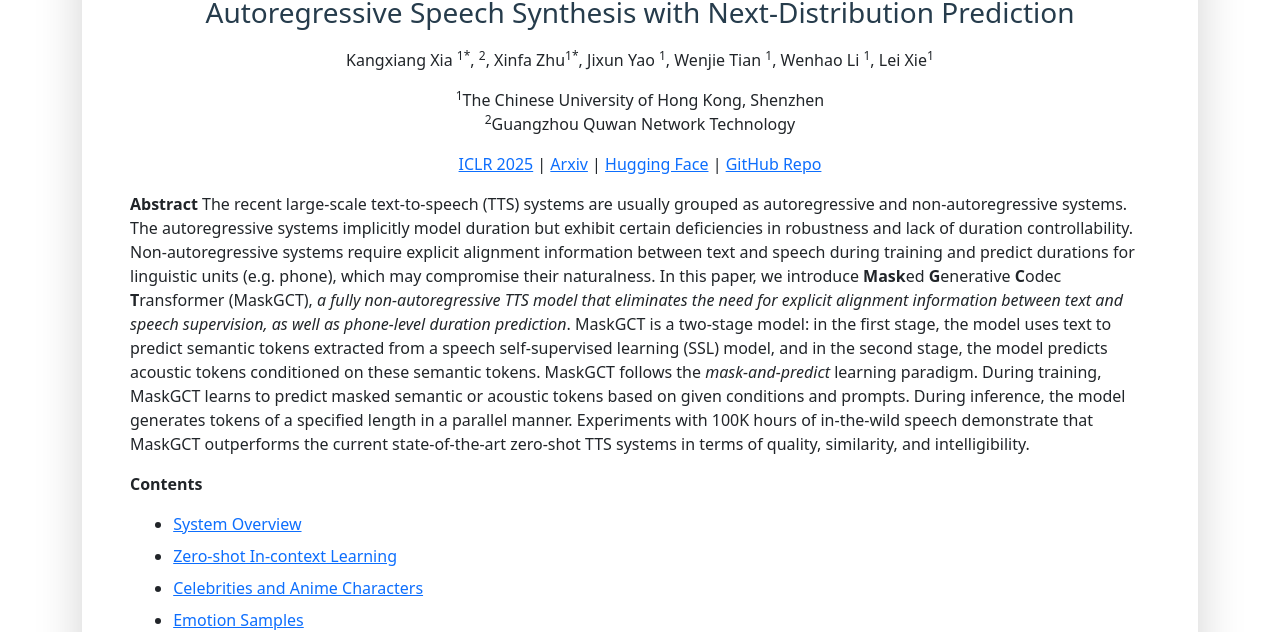
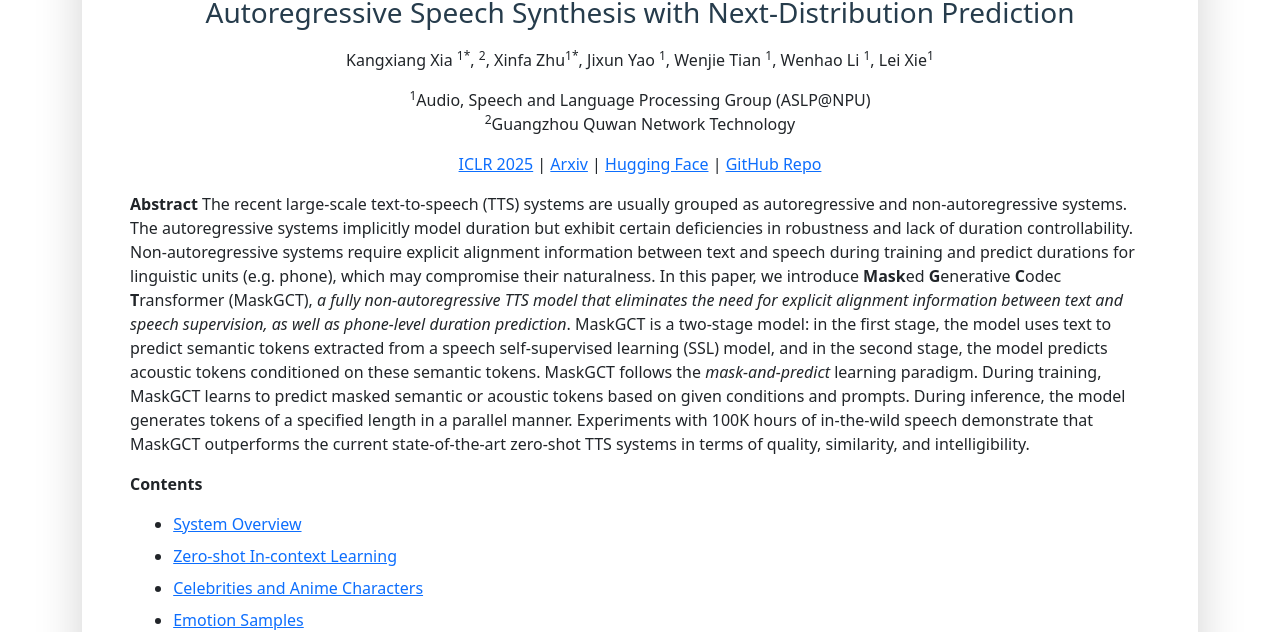
Before and after one commit to Supernova-Neko/KAll-E_demo, a plain HTML site: page index.html in a window 1280 px wide. Shown: the part 172-804 px from the top of the page. Drawn offline with Linux system fonts and the light colour scheme.

Commit message:
Update index.html

```diff
--- a/index.html
+++ b/index.html
@@ -29,7 +29,7 @@
 	<h2>KALL-E: </h2>
       <h3>Autoregressive Speech Synthesis with Next-Distribution Prediction</h3>
         <p> Kangxiang Xia <sup>1</sup><sup>*</sup>, <sup>2</sup>, Xinfa Zhu<sup>1</sup><sup>*</sup>, Jixun Yao <sup>1</sup>, Wenjie Tian <sup>1</sup>, Wenhao Li <sup>1</sup>, Lei Xie<sup>1</sup></p>
-        <p><sup>1</sup>The Chinese University of Hong Kong, Shenzhen<br>
+        <p><sup>1</sup>Audio, Speech and Language Processing Group (ASLP@NPU)<br>
         <sup>2</sup>Guangzhou Quwan Network Technology</p>
         <p>
             <a href="https://openreview.net/forum?id=ExuBFYtCQU">ICLR 2025</a> |
```
